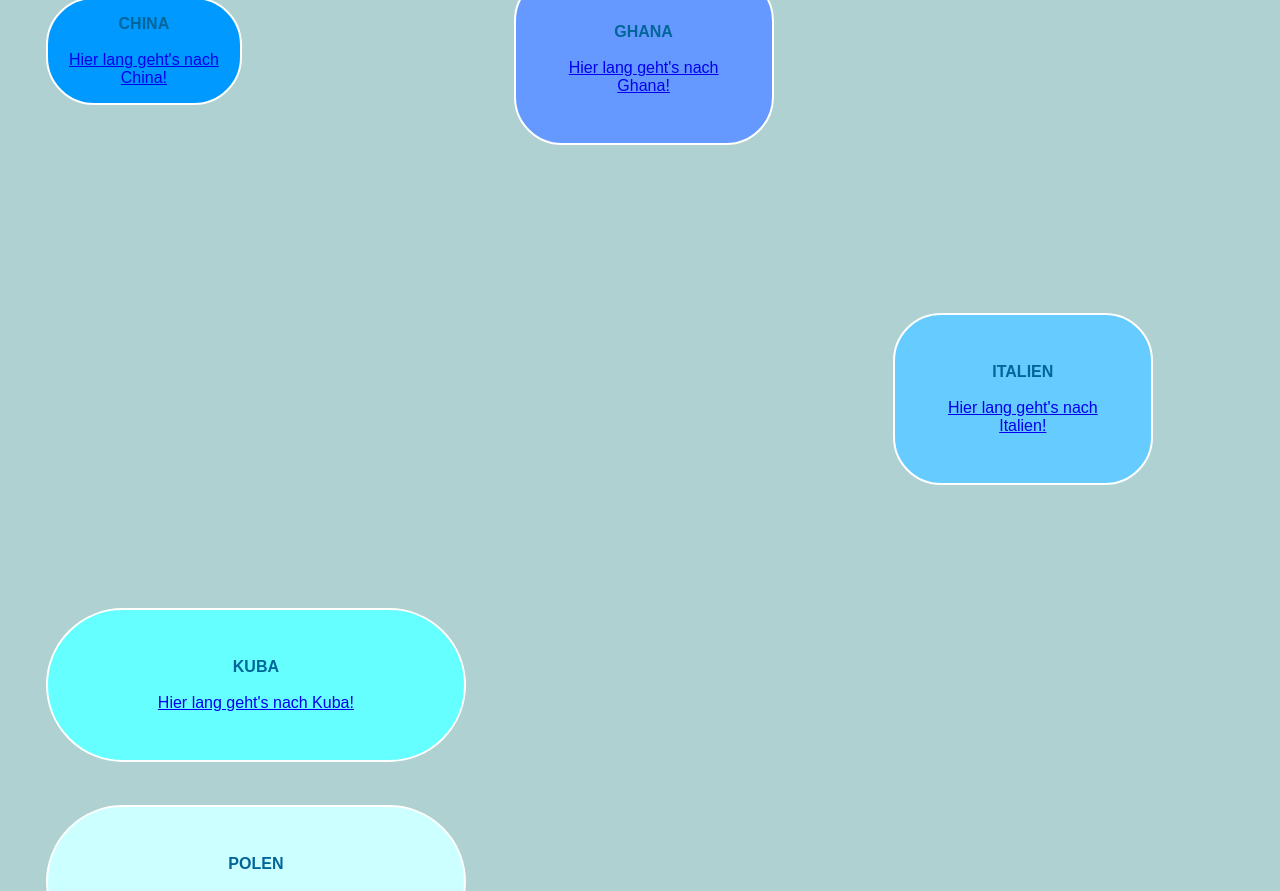
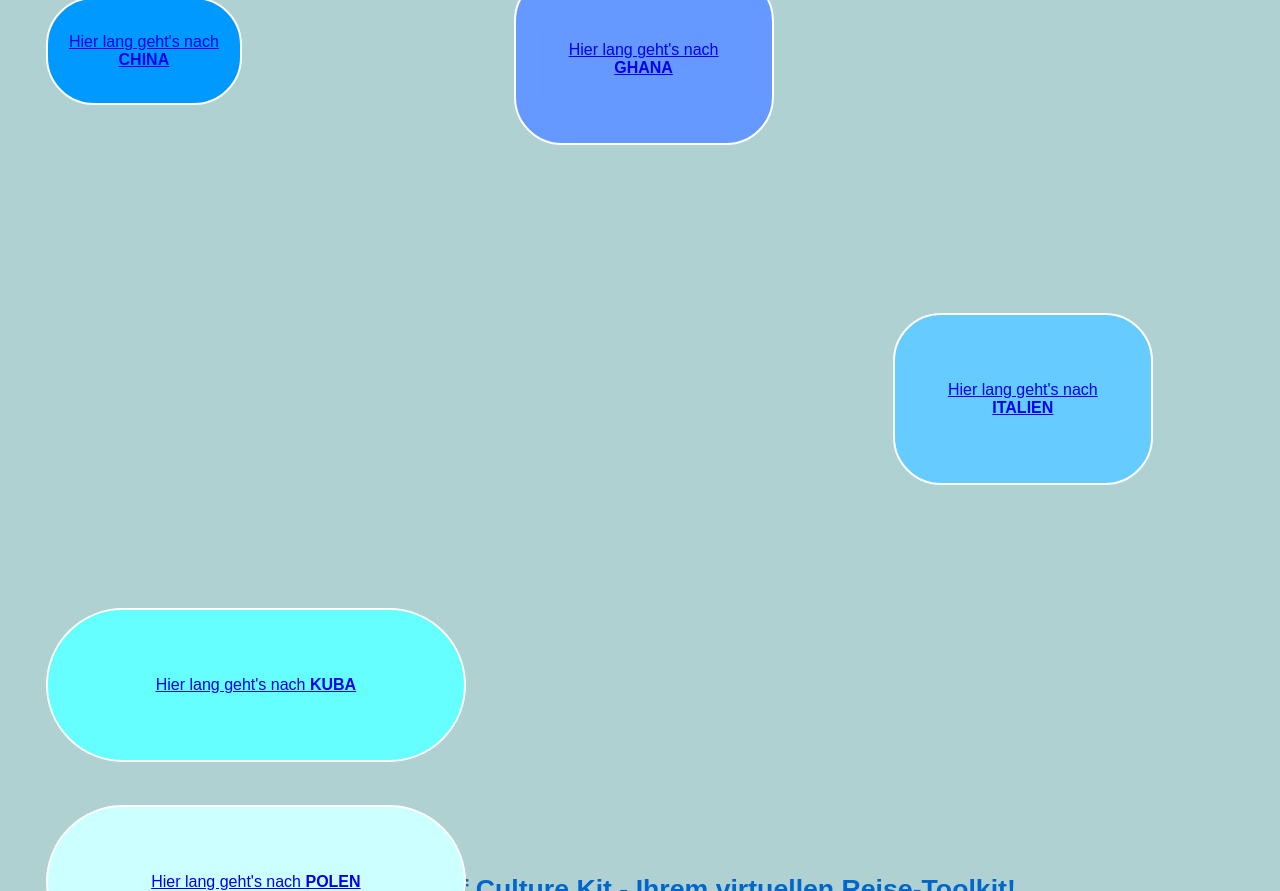
Before and after one commit to KatrinGisela/WebTechnologien, a plain HTML site: page Assignement1/index.html in a window 1280 px wide. Shown: the part 101-992 px from the top of the page. Drawn offline with Linux system fonts and the light colour scheme.

Commit message:
index html br herausgenommen

```diff
--- a/Assignement1/index.html
+++ b/Assignement1/index.html
@@ -58,20 +58,11 @@
 
 	<!-- 	Länder in abgerundeten Ecken Versuch 3 -->
 
-<div class="mainChina"><strong>CHINA </strong><br /><br /> <a href="ChinaFacts.html">Hier lang geht's nach China!</a></div> <br />
-<div class="mainGhana"><strong>GHANA</strong> <br /><br /><a href="GhanaFacts.html"> Hier lang geht's nach Ghana!</a></div> <br />
-<div class="mainItalien"><strong>ITALIEN </strong><br /> <br /><a href="ItalienFacts.html">Hier lang geht's nach Italien!</div></a><br />
-<div class="mainKuba"><strong>KUBA </strong><br /> <br /><a href="KubaFacts.html">Hier lang geht's nach Kuba!</div></a><br />
-<div class="mainPolen"><strong>POLEN</strong> <br /><br /> <a href="PolenFacts.html">Hier lang geht's nach Polen!</div></a><br />
-
-
-<br>
-<br>
-<br>
-<br>
-<br>
-<br>
-
+<div class="mainChina"><br><a href="ChinaFacts.html">Hier lang geht's nach <strong>CHINA</strong><br><br></a></div> <br />
+<div class="mainGhana"><br><a href="GhanaFacts.html"> Hier lang geht's nach <strong>GHANA</strong> <br><br></a></div> <br />
+<div class="mainItalien"><br><a href="ItalienFacts.html">Hier lang geht's nach <strong>ITALIEN </strong><br><br></div></a><br />
+<div class="mainKuba"><br><a href="KubaFacts.html">Hier lang geht's nach <strong>KUBA </strong><br><br></div></a><br />
+<div class="mainPolen"><br><a href="PolenFacts.html">Hier lang geht's nach <strong>POLEN</strong><br><br></div></a><br />
 
 
 <!-- 	Einführungstext unter der den 5 Ländern -->
@@ -85,9 +76,6 @@ Ob Kurzurlaub, work & travel oder Geschäftsreise, hier findet jede(r) die Infos
 
 
 
-
-
-
 	<p class="clear"></p>
 		<footer>
 			<address>
```
